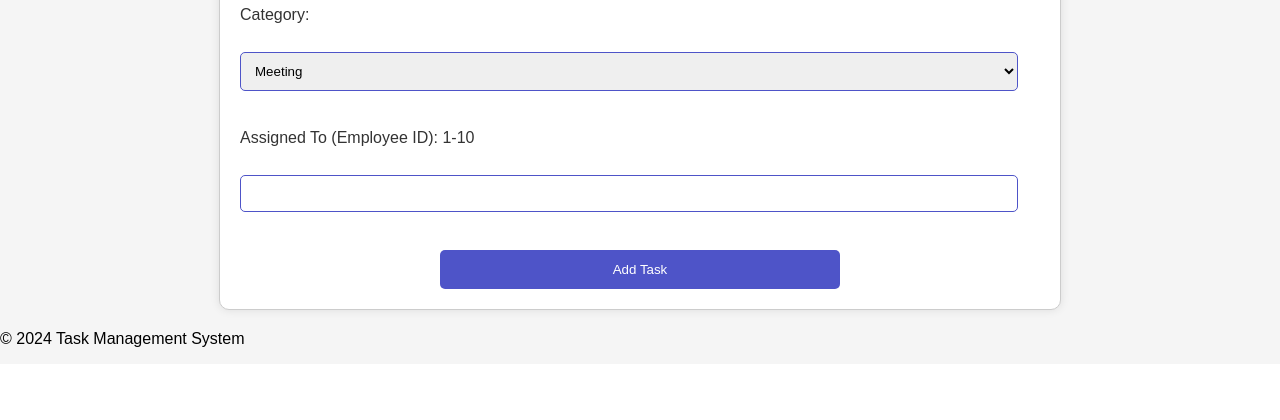
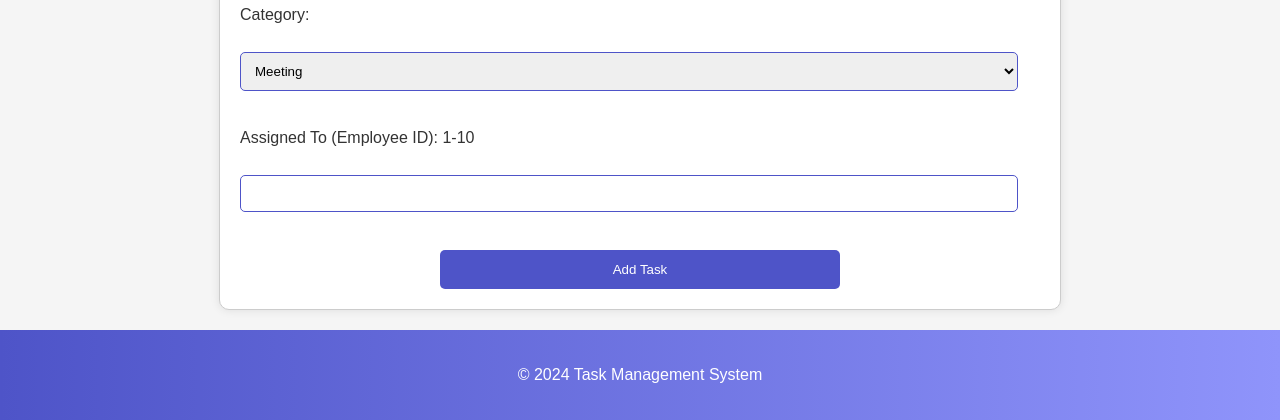
Before and after one commit to Lashman-singh/task_management_system, a PHP site: page /add_task.php in a window 1280 px wide. Shown: the part 912-1332 px from the top of the page. Before the commit the page ends 1259 px from the top, so only its background shows below. Run offline with PHP 8.4, Linux system fonts and the light colour scheme; a user stored in the database is signed in; data comes from the database, SQL or seed files in the repository; some libraries are stand-ins or nearby versions.

Commit message:
updated inline css in footer bar for keeping the same design for all pages

```diff
--- a/footer.php
+++ b/footer.php
@@ -1,4 +1,4 @@
-<footer>
+<footer style="background: linear-gradient(to right, #4e54c8, #8f94fb); color: #ffffff; text-align: center; padding: 20px 0; width: 100%; bottom: 0;">
     <div>
         <p>&copy; <?= date("Y") ?> Task Management System</p>
     </div>
```
